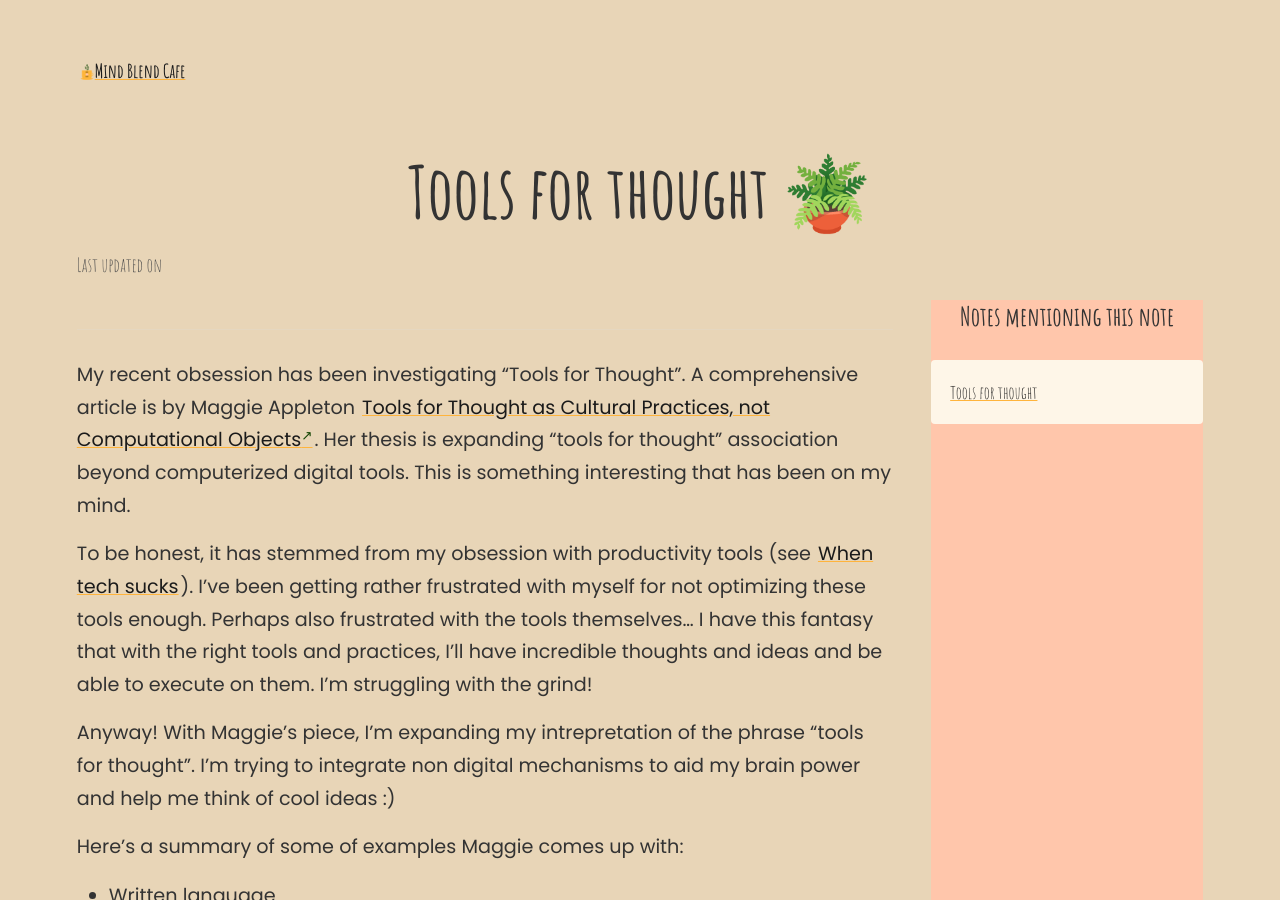
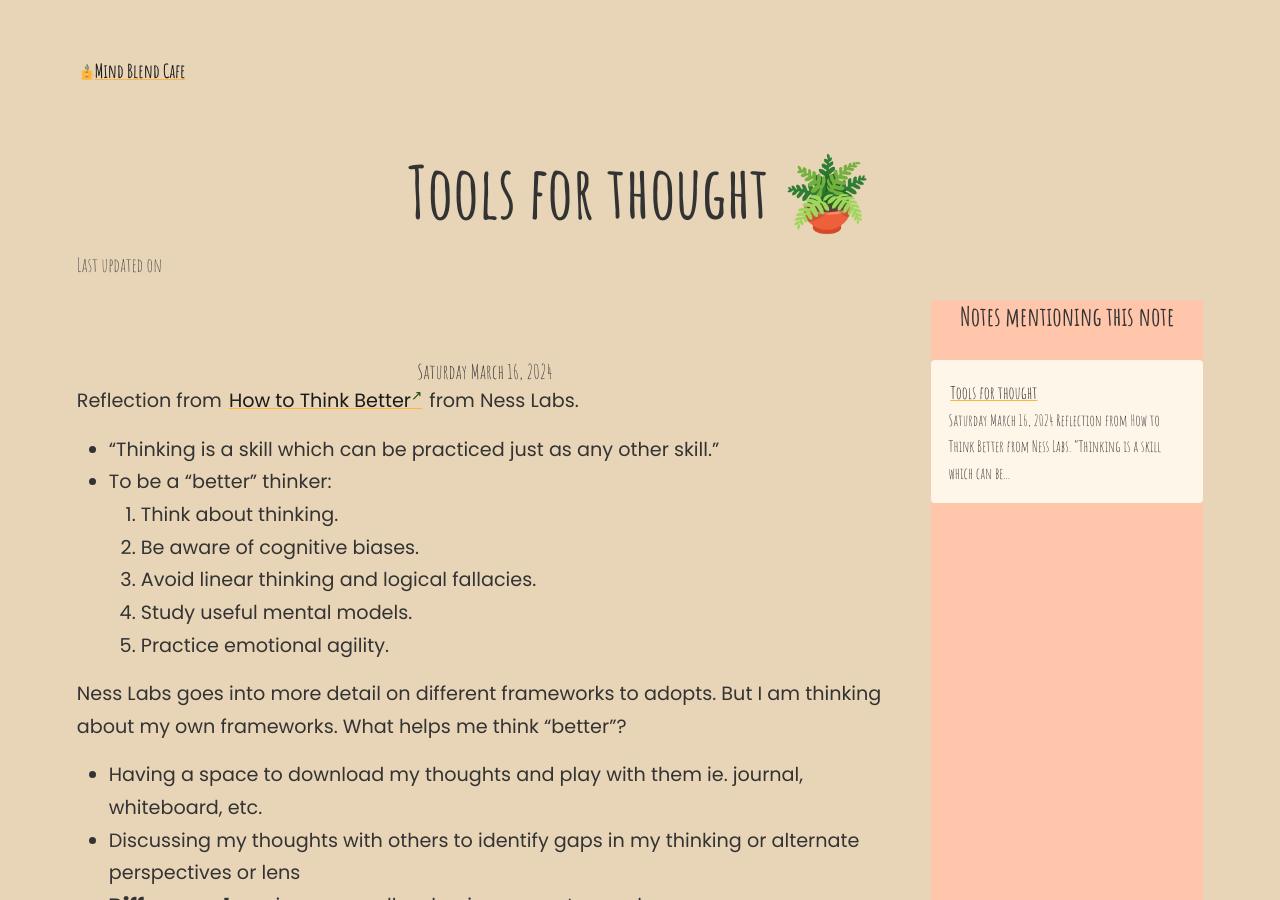
Before and after one commit to naagma5/naagma5.github.io, a Jekyll site: the page built from _notes/Brewing/Tools for thought.md, in a window 1280 px wide and 900 px high. Built offline with Jekyll 4.4.1, drawn with Linux system fonts in a browser that asks for light colours; some of the changed text lies outside the part shown.

Commit message:
Update content

```diff
--- a/_notes/Brewing/Tools for thought.md
+++ b/_notes/Brewing/Tools for thought.md
@@ -3,7 +3,29 @@ title: Tools for thought
 ---
 
 ----
+###### Saturday March 16, 2024
+Reflection from [How to Think Better](https://nesslabs.com/how-to-think-better) from Ness Labs.
+- "Thinking is a skill which can be practiced just as any other skill."
+- To be a "better" thinker:
+	1. Think about thinking.
+	2. Be aware of cognitive biases.
+	3. Avoid linear thinking and logical fallacies.
+	4. Study useful mental models.
+	5. Practice emotional agility.
 
+Ness Labs goes into more detail on different frameworks to adopts. But I am thinking about my own frameworks. What helps me think "better"?
+
+- Having a space to download my thoughts and play with them ie. journal, whiteboard, etc.
+- Discussing my thoughts with others to identify gaps in my thinking or alternate perspectives or lens
+- **Diffuse mode**, going on a walk or having space to ponder
+- Movement of some sort - run/jog/walk (outside ideally!) or yoga
+- Having a nap of some sort or sleeping
+
+If you had talked to me a couple years ago, I would list out a bunch of productivity tools. Maggie Appleton reflects on this pointing out that a bunch of thought leaders in this space stem from a computer programming background. The mental models for tools for thought then had a "distinctly computer-oriented, male, American, middle class flavour." (https://maggieappleton.com/tools-for-thought).
+
+Since my All Tech is Human Mentorship Pod with design lead, John Cain, I have really reshaped my thinking to integrate practices and rituals into my definition of technology.
+
+------
 My recent obsession has been investigating "Tools for Thought". A comprehensive article is by Maggie Appleton [Tools for Thought as Cultural Practices, not Computational Objects](https://maggieappleton.com/tools-for-thought). Her thesis is expanding "tools for thought" association beyond computerized digital tools. This is something interesting that has been on my mind.
 
 To be honest, it has stemmed from my obsession with productivity tools (see [[When tech sucks]]). I've been getting rather frustrated with myself for not optimizing these tools enough. Perhaps also frustrated with the tools themselves... I have this fantasy that with the right tools and practices, I'll have incredible thoughts and ideas and be able to execute on them. I'm struggling with the grind!
```
Also changed, not shown: _notes/Brewing/The return?.md (added, +28 -0 lines), _pages/test.md (added, +73 -0 lines), assets/img/just_brain.svg (added), 2 other files.
